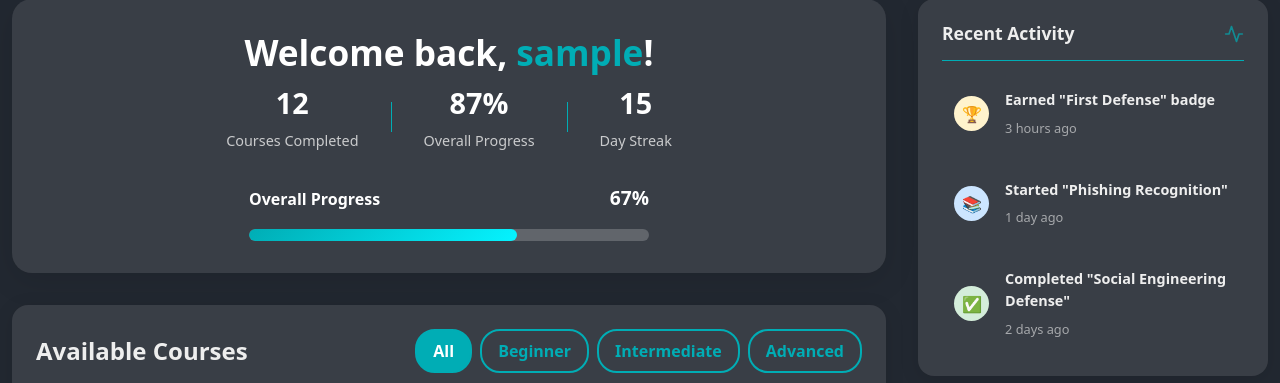
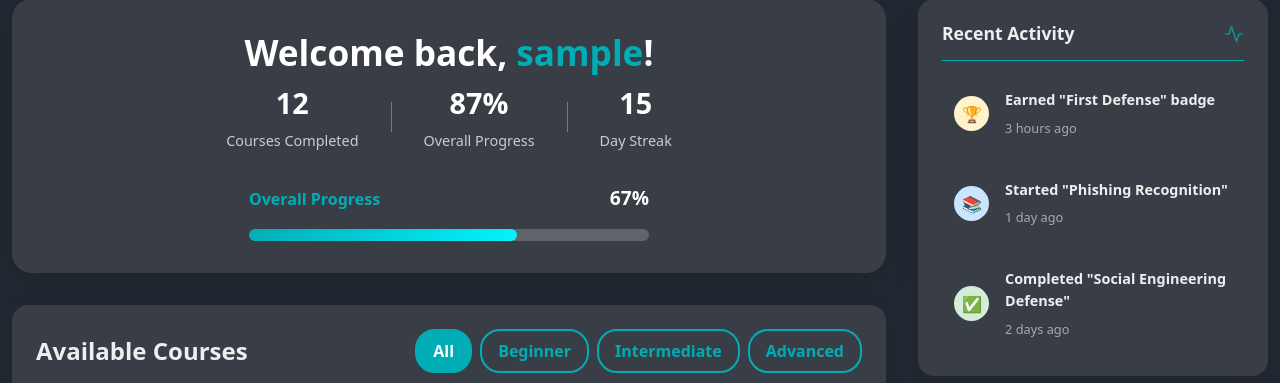
Before and after one commit to DavidBab/PhishProof, a Django app: page /app/dashboard/ in a window 1280 px wide. Shown: the part 122-505 px from the top of the page. Run offline with Django 5.2, Linux system fonts and the light colour scheme; the visitor is signed in with stand-in values (Sample User, id 1); some libraries are stand-ins or nearby versions.

Commit message:
add stlyle to dashboard

```diff
--- a/phishproof/course/static/css/dashboard.css
+++ b/phishproof/course/static/css/dashboard.css
@@ -97,7 +97,7 @@
 }
 
 .progress-text {
-	color: white;
+	color: var(--accent);
 	font-weight: 600;
 }
 
```
